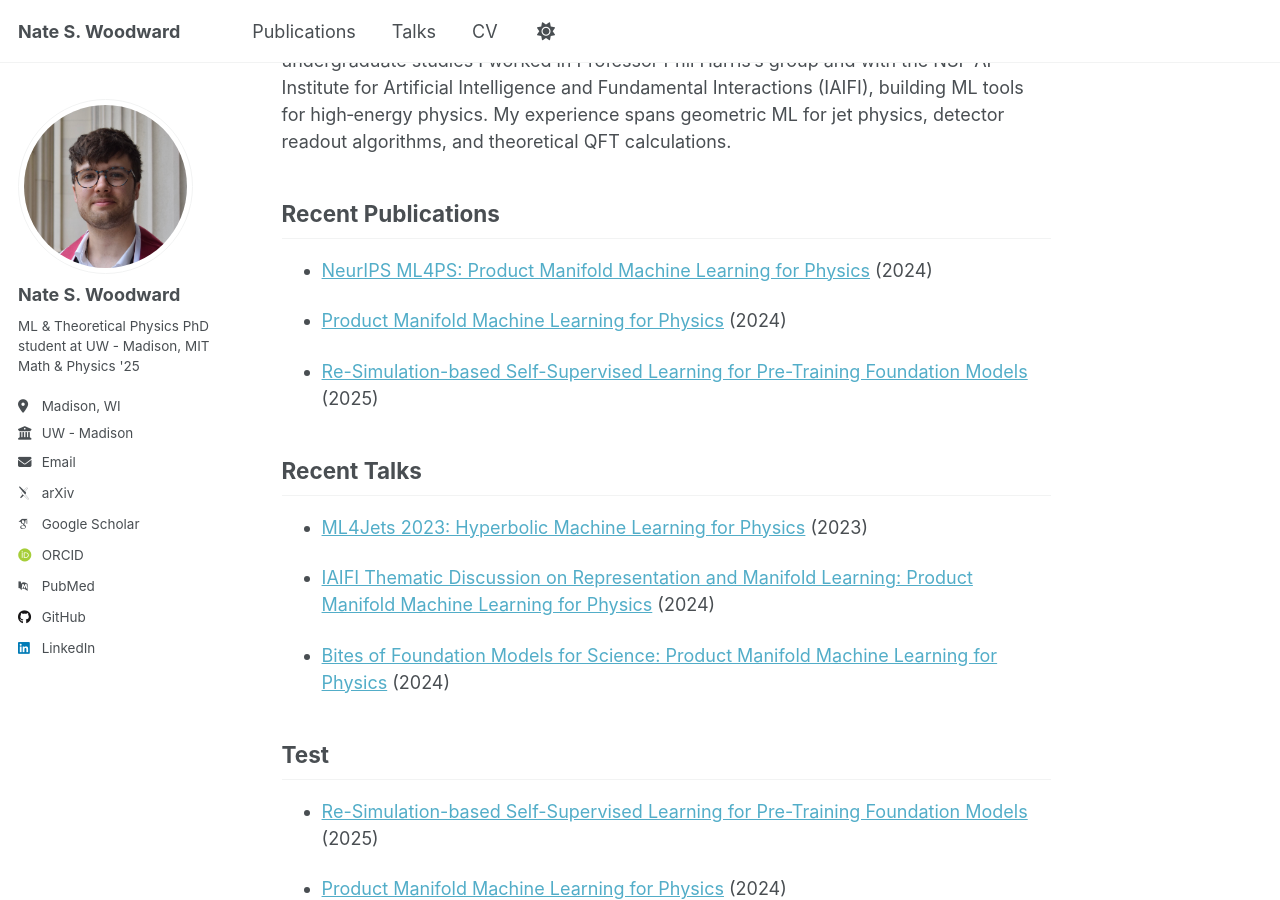
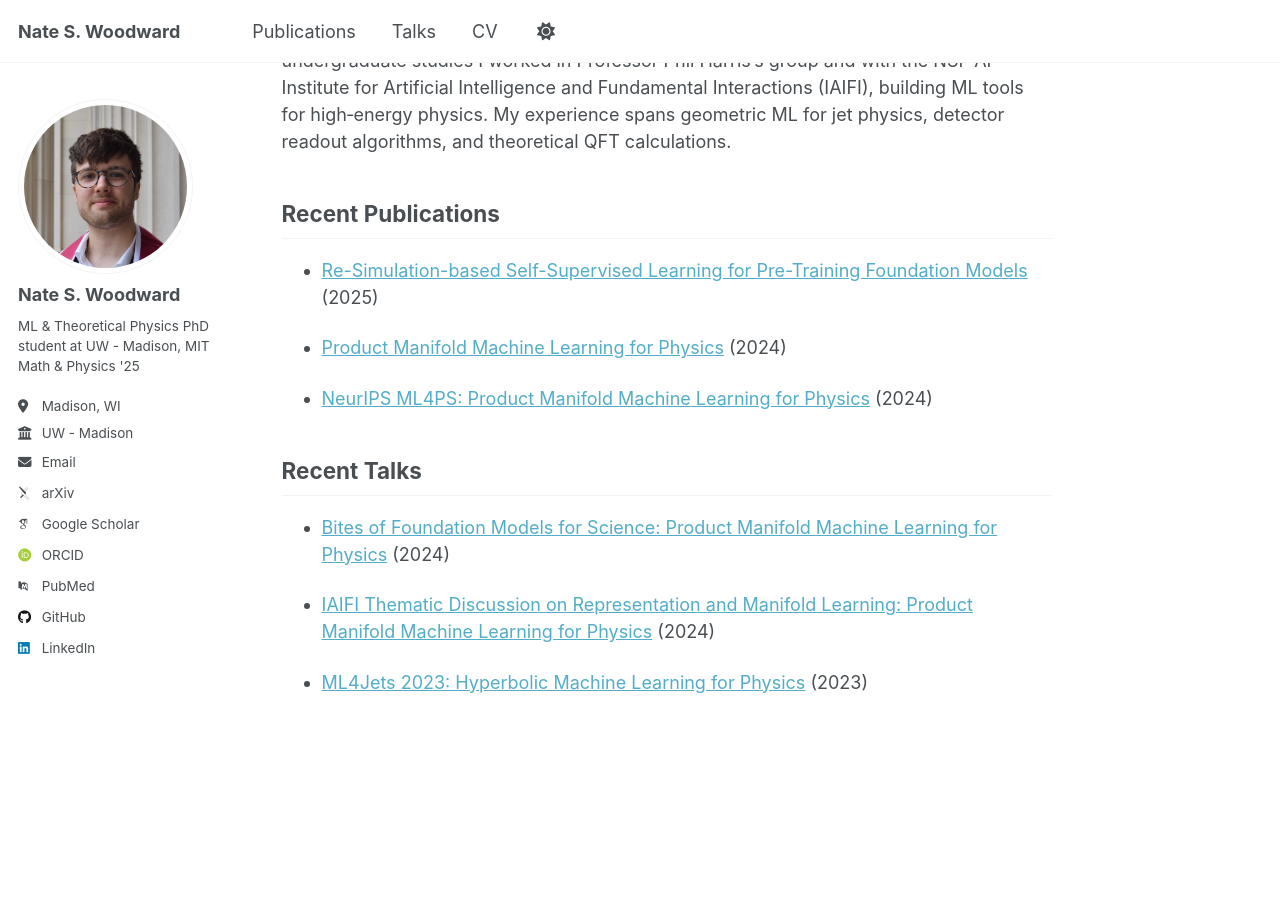
Before and after one commit to nswood/nswood.github.io, a Jekyll site: the page built from _pages/about.md, in a window 1280 px wide and 900 px high, scrolled down 226 px. Built offline with Jekyll 4.4.1, drawn with Linux system fonts in a browser that asks for light colours; some web fonts are replaced; a script that is not in the unit is left out; part of the change alters nothing that is shown.

Commit message:
Update about.md

```diff
--- a/_pages/about.md
+++ b/_pages/about.md
@@ -13,23 +13,6 @@ I graduated from MIT in 2025 with degrees in Physics and Mathematics. During my
 
 ## Recent Publications
 
-{% for post in site.publications
-     | sort: "date"
-     | reverse
-     limit:3 %}
-- [{{ post.title }}]({{ post.url }}) ({{ post.date | date: "%Y" }})
-{% endfor %}
-
-
-## Recent Talks
-{% for post in site.talks
-     | sort: "date"
-     | reverse
-     limit:3 %}
-- [{{ post.title }}]({{ post.url }}) ({{ post.date | date: "%Y" }})
-{% endfor %}
-
-## Test
 {% comment %}
   1. Sort ascending by date → oldest→newest
   2. Reverse the array        → newest→oldest
@@ -43,3 +26,12 @@ I graduated from MIT in 2025 with degrees in Physics and Mathematics. During my
 {% for post in sorted_pubs limit:3 %}
 - [{{ post.title }}]({{ post.url }}) ({{ post.date | date: "%Y" }})
 {% endfor %}
+
+## Recent Talks
+{% assign sorted_pubs = site.talks
+     | sort: "date"    /* oldest→newest */
+     | reverse         /* newest→oldest */ %}
+
+{% for post in sorted_pubs limit:3 %}
+- [{{ post.title }}]({{ post.url }}) ({{ post.date | date: "%Y" }})
+{% endfor %}
```
